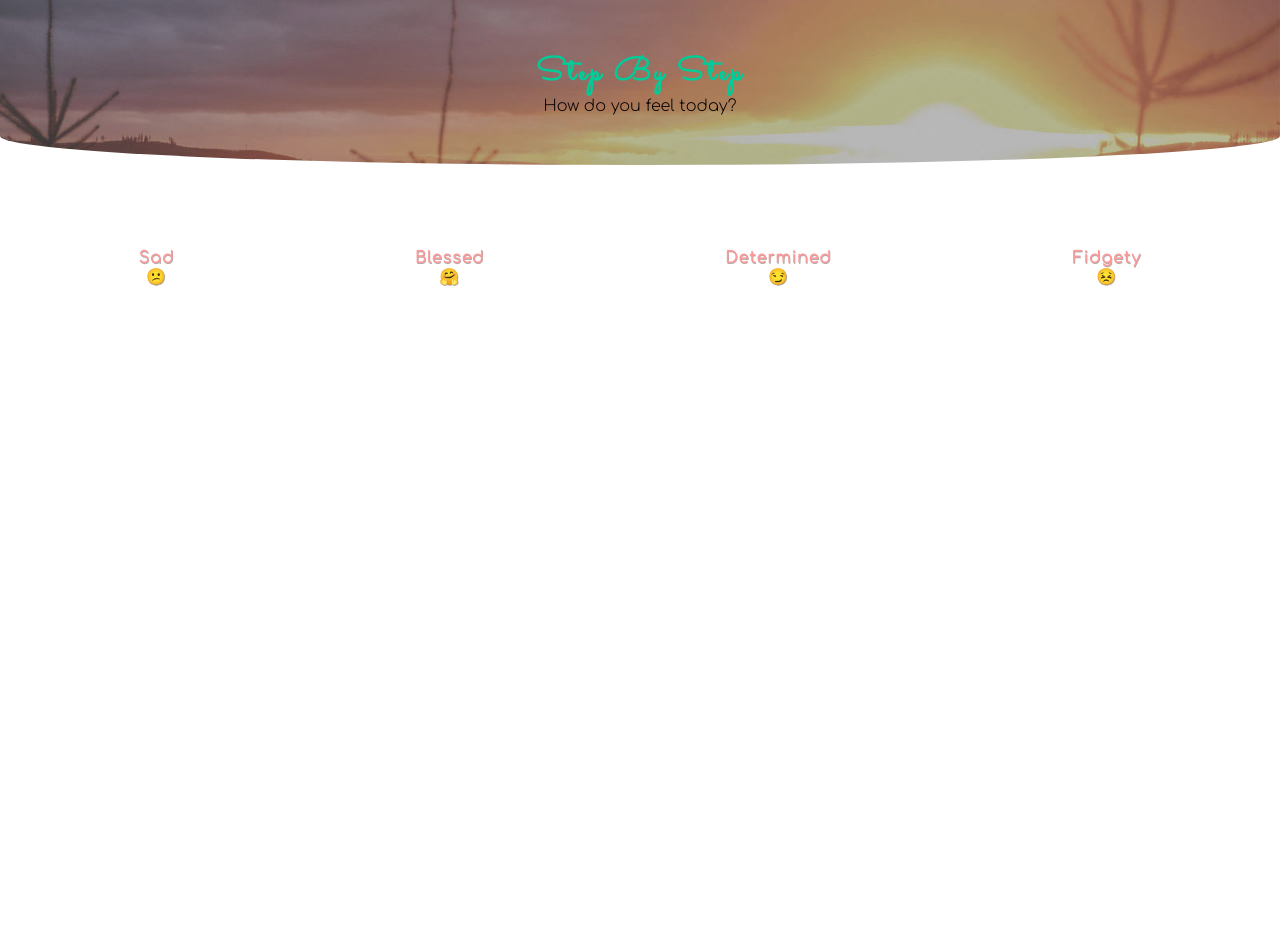
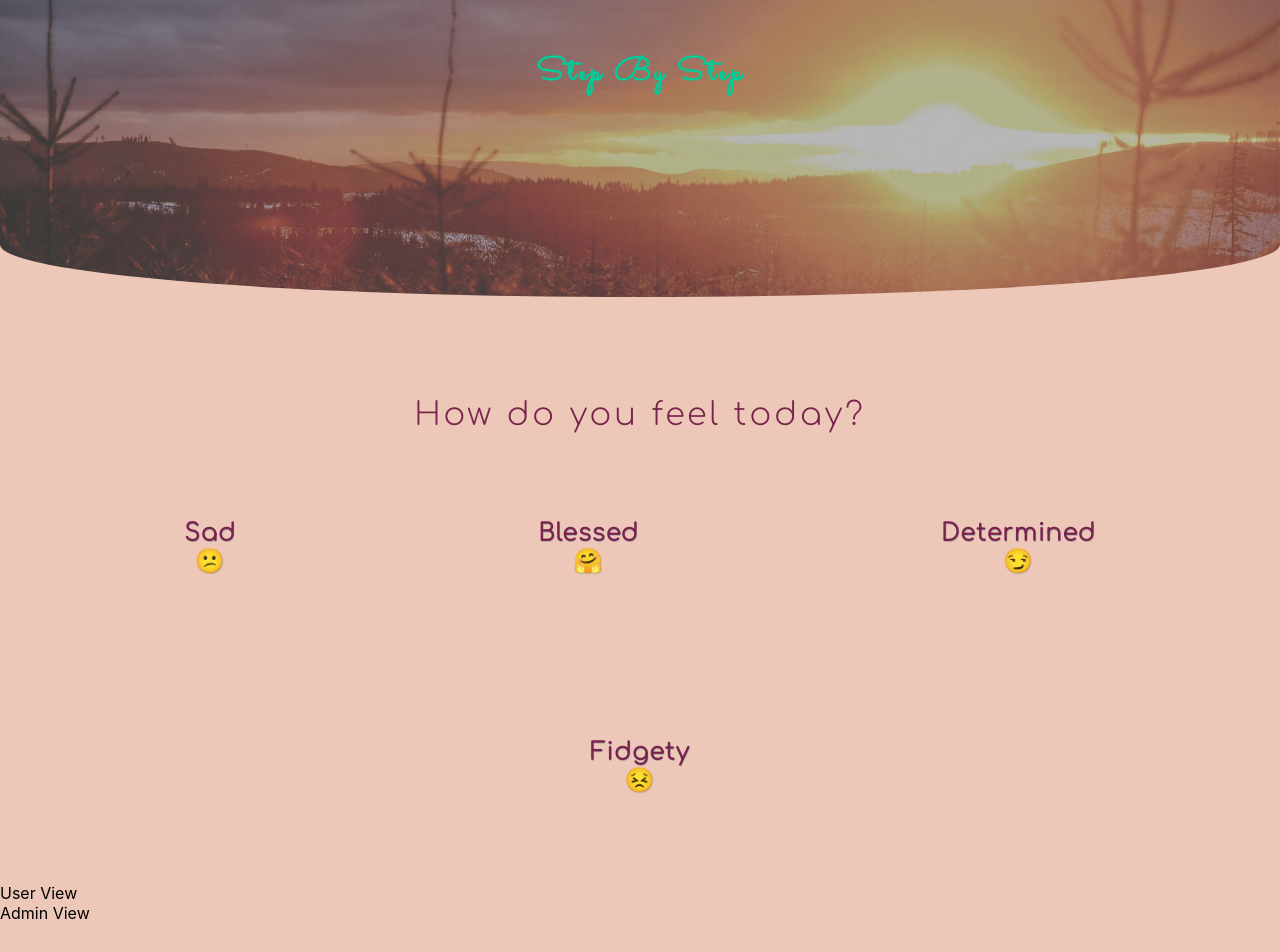
Before and after one commit to icodebyamanda/sxs_beta, a React (Create React App) app in the folder client/: page / in a window 1280 px wide. Shown: the top 952 px of the page. After the commit the page ends 923 px from the top, so only its background shows below. Built offline with nearby package versions, Linux system fonts and the light colour scheme.

Commit message:
#24 - response display stabilised

```diff
--- a/client/src/App.css
+++ b/client/src/App.css
@@ -15,16 +15,10 @@
   box-sizing: border-box;
 }
 body {
-  height: 900px;
-}
-
-* {
-  padding: 0;
-  margin: 0;
-  box-sizing: border-box;
-}
-body {
-  height: 900px;
+  height: 600px;
+  /* display: grid; */
+  background-color: #edc7b7;
+  flex: 2;
 }
 
 .App {
@@ -47,7 +41,7 @@
   height: auto;
   background-size: cover;
   background-repeat: no-repeat;
-  background-attachment: fixed;
+  background-attachment: local;
   position: relative;
   overflow: hidden;
   border-radius: 0 0 85% 85% / 30%;
@@ -59,18 +53,19 @@
   /* width: 100%; */
   color: #00cc99;
   /* padding-top: 20px; */
+  padding-bottom: 150px;
   font-family: "Sacramento", cursive;
   font-weight: bold;
   letter-spacing: 3px;
 }
 
-body {
-  flex: 2;
-}
-
 .MoodQuestion {
   font-family: "Comfortaa", cursive;
   text-align: center;
+  font-size: 2rem;
+  color: #78244c;
+  padding: 100px 0 0 0;
+  letter-spacing: 3px;
 }
 
 ul {
@@ -103,14 +98,14 @@
   text-decoration: none;
   text-transform: capitalize;
   font-family: "Comfortaa", cursive;
-  font-size: 1em;
+  font-size: 1.5em;
   font-weight: bold;
-  color: #ff9999;
+  color: #78244c;
   text-shadow: 0.5px 0.5px rgb(179, 174, 174);
   text-align: center;
   transition: all 0.15s;
   letter-spacing: 1px;
-  background-color: #fff;
+  background-color: #edc7b7;
 }
 
 .MainButtons:active,
@@ -125,23 +120,49 @@
 }
 
 .PickUrl {
-  text-align: center;
-  background-image: linear-gradient(135deg, #9f05ff69 10%, #fd5e086b 100%);
-  border-radius: 85% 85% 0 0 / 30%;
   display: flex;
   flex: 1;
   align-items: center;
   justify-content: center;
   padding: 50px;
+  margin: 25px 0 0 0;
+  width: 100%;
+  height: auto;
+  text-align: center;
+  /* border-style: solid;
+  /* border-width: 1px; */
+  /* border-color: #00cc99; */
+  /* background: url("./assets/emoticons/hands.jpg"); */
+  background-size: cover;
+  background-repeat: no-repeat;
+  background-attachment: local;
+  position: relative;
+  overflow: hidden;
+  background-color: #edc7b7;
+  background-image: linear-gradient(
+    43deg,
+    #edc7b7 0%,
+    #924f6b 22%,
+    #3d1328 49%,
+    #9a7837 75%,
+    #edc7b7 100%
+  );
+
+  border-radius: 0 0 0 0 / 30%;
+  font-size: 1.5em;
 }
 
 .PickIntroText {
-  width: 100%;
+  /* width: 100%; */
   padding: 10px;
   color: #cc99ff;
   text-emphasis: bold;
 }
 
+footer {
+  align-items: center;
+}
+
 a {
   /* text-decoration: none; */
 }
--- a/client/src/App.js
+++ b/client/src/App.js
@@ -36,17 +36,15 @@
           <div className="overlay">
             <h1> Step By Step </h1>
 
-            <div className="MoodQuestion">
-              How do you feel today?
-            </div>
-
           </div>
 
         </header>
 
       <body>
 
-
+        <div className="MoodQuestion">
+          How do you feel today?
+        </div>
 
       <ul>
 
@@ -76,7 +74,18 @@
 
         )}
 
+      <footer>
+        <div>
+          User View
+        </div>
+        <div>
+          Admin View
+        </div>
+      </footer>
+
       </body>
+
+
 
     </div>
 
```
